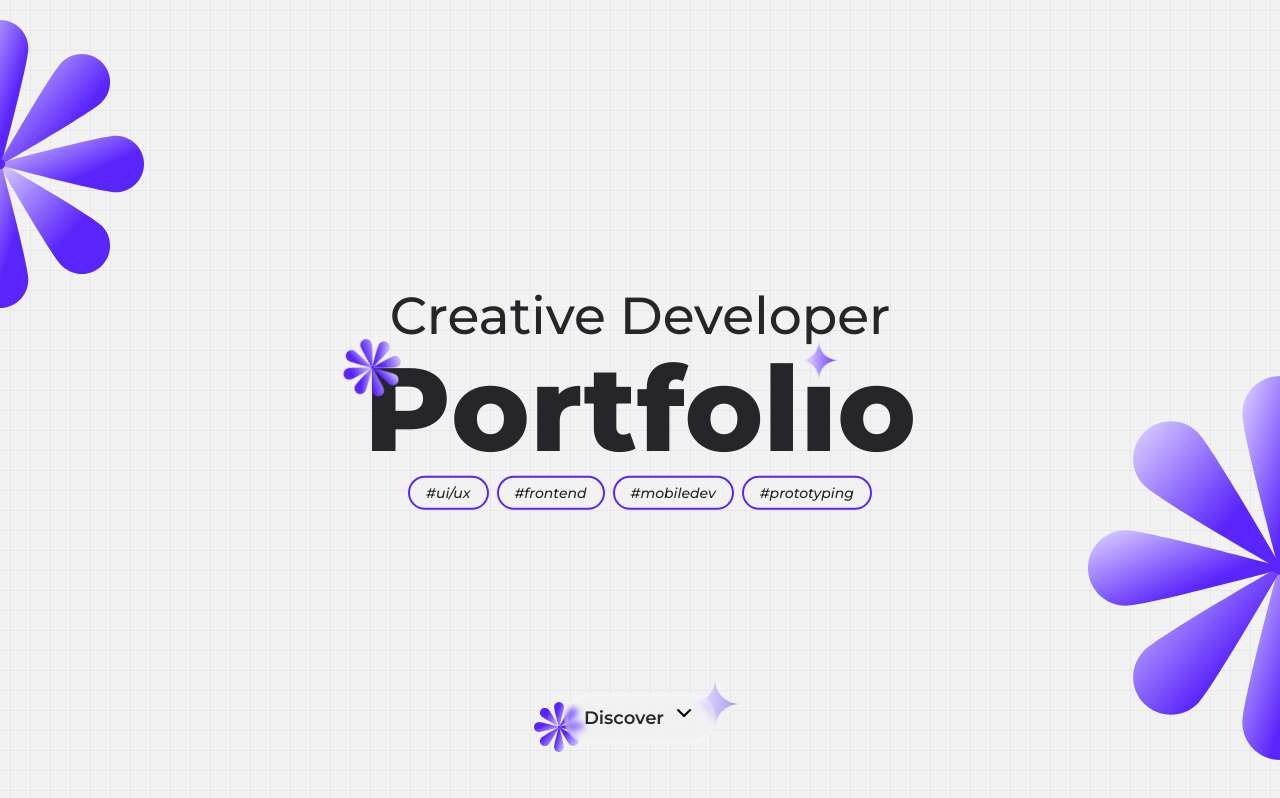
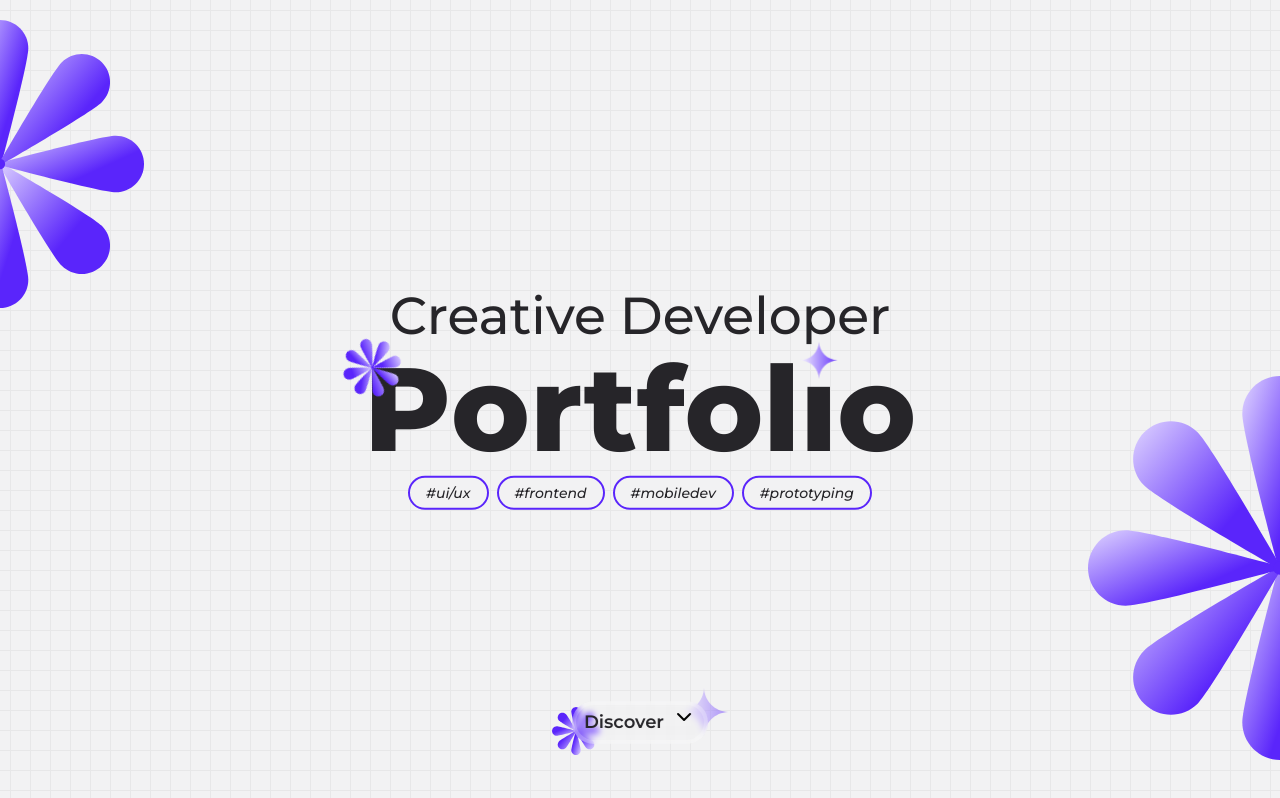
Before and after one commit to 5hurik41/Portfolio-Arabefam, a Vue app: page / in a window 1280 px wide. Built offline with nearby package versions, Linux system fonts and the light colour scheme.

Commit message:
ui: fix section navigation overlaping texts

```diff
--- a/src/components/sections/AboutSection.vue
+++ b/src/components/sections/AboutSection.vue
@@ -101,7 +101,6 @@ import SectionNavigation from '../ui/SectionNavigation.vue'
       label="Projects"
       :icon="arrow"
       icon-class="animate-bounce"
-      class="hidden md:block"
     />
   </section>
 </template>
--- a/src/components/sections/FooterSection.vue
+++ b/src/components/sections/FooterSection.vue
@@ -113,7 +113,6 @@ const contactLinks = [
       :icon="arrowUp"
       icon-class="animate-bounce rotate-180"
       :delay="550"
-      class="hidden md:block"
     />
   </section>
 </template>
--- a/src/components/sections/ProjectSection.vue
+++ b/src/components/sections/ProjectSection.vue
@@ -159,13 +159,7 @@ const closeProject = () => {
     </div>
 
     <SectionIndicator name="Projects" current="02" total="3" />
-    <SectionNavigation
-      target="footer"
-      label="Contact"
-      :icon="arrow"
-      icon-class="animate-bounce"
-      class="hidden md:block"
-    />
+    <SectionNavigation target="footer" label="Contact" :icon="arrow" icon-class="animate-bounce" />
 
     <ProjectDialog :project="selectedProject" @close="closeProject" />
   </section>
--- a/src/components/ui/Button.vue
+++ b/src/components/ui/Button.vue
@@ -8,7 +8,7 @@ defineProps({
 
 <template>
   <button
-    class="text-fluid-base flex cursor-pointer items-center justify-center gap-2 rounded-full border-4 border-white/20 bg-white/5 px-4 py-2 font-semibold backdrop-blur-[3px] transition-all duration-300 hover:scale-110 hover:bg-white/30"
+    class="text-fluid-base flex cursor-pointer items-center justify-center gap-2 rounded-full border-4 border-white/20 bg-white/5 px-2 py-1 font-semibold backdrop-blur-[3px] transition-all duration-300 hover:scale-110 hover:bg-white/30"
   >
     <span> {{ label }} </span>
     <img v-if="icon" :src="icon" :class="iconClass" />
--- a/src/components/ui/SectionNavigation.vue
+++ b/src/components/ui/SectionNavigation.vue
@@ -19,7 +19,10 @@ withDefaults(
 </script>
 
 <template>
-  <footer class="absolute bottom-6 md:bottom-14 left-1/2 z-10 -translate-x-1/2" v-motion="getSlideUp(delay)">
+  <footer
+    class="text-fluid-tag absolute bottom-6 left-1/2 z-10 -translate-x-1/2 md:bottom-14"
+    v-motion="getSlideUp(delay)"
+  >
     <div class="relative">
       <Button
         @click="scrollIntoSection(target)"
@@ -30,9 +33,12 @@ withDefaults(
       />
       <img
         :src="flower"
-        class="absolute bottom-[-15%] left-[-20%] z-0 w-12.5 animate-[spin_10s_linear_infinite]"
+        class="absolute bottom-[-5%] left-[-2%] z-0 w-5 animate-[spin_10s_linear_infinite] lg:bottom-[-25%] lg:left-[-15%] lg:w-12"
       />
-      <img :src="star" class="absolute top-[-25%] right-[-15%] z-0 w-12 animate-pulse" />
+      <img
+        :src="star"
+        class="absolute top-[-5%] right-[-5%] z-0 w-6 animate-pulse lg:top-[-30%] lg:right-[-15%] lg:w-12"
+      />
     </div>
   </footer>
 </template>
--- a/src/utils/animation.ts
+++ b/src/utils/animation.ts
@@ -1,7 +1,7 @@
 import { type MotionVariants } from '@vueuse/motion'
 
 export const getSlideUp = (delayMs: number): MotionVariants<any> => ({
-  initial: { opacity: 0, y: 100 },
+  initial: { opacity: 0, y: 25 },
   visible: {
     opacity: 1,
     y: 0,
@@ -9,7 +9,7 @@ export const getSlideUp = (delayMs: number): MotionVariants<any> => ({
   },
   leave: {
     opacity: 0,
-    y: 100,
+    y: 25,
     transition: { duration: 0 },
   },
   // @ts-ignore
```
